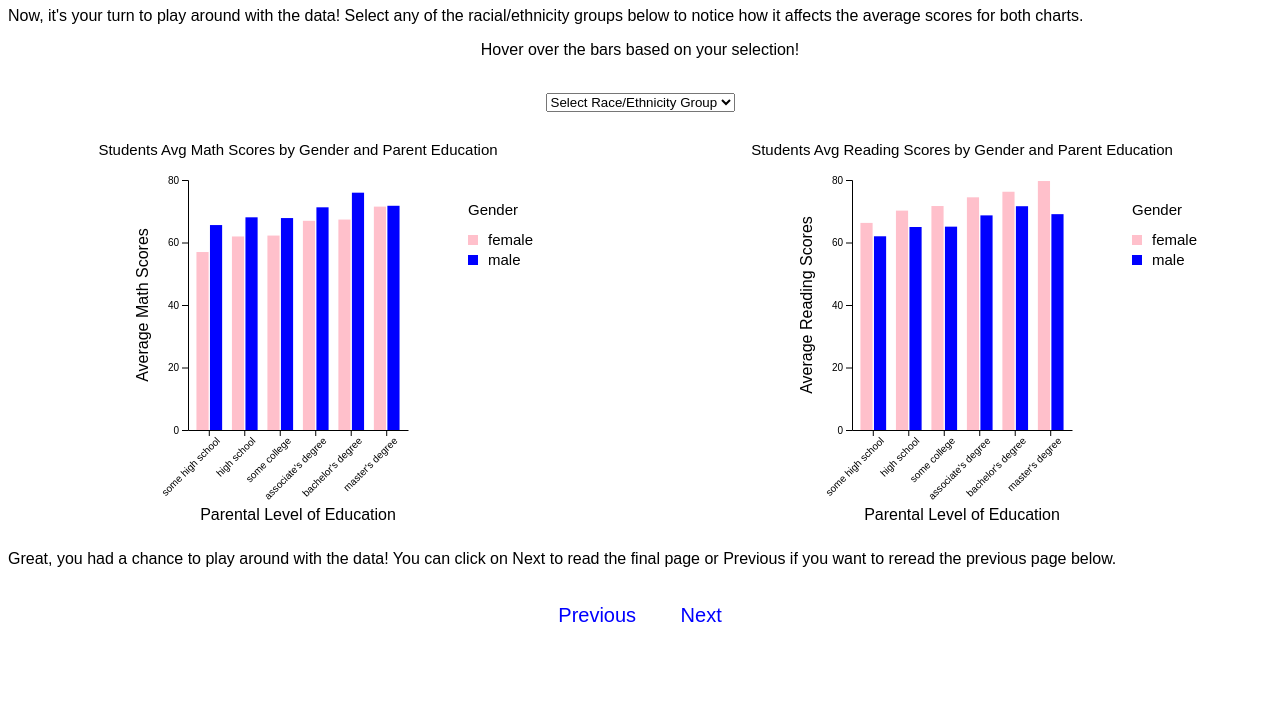
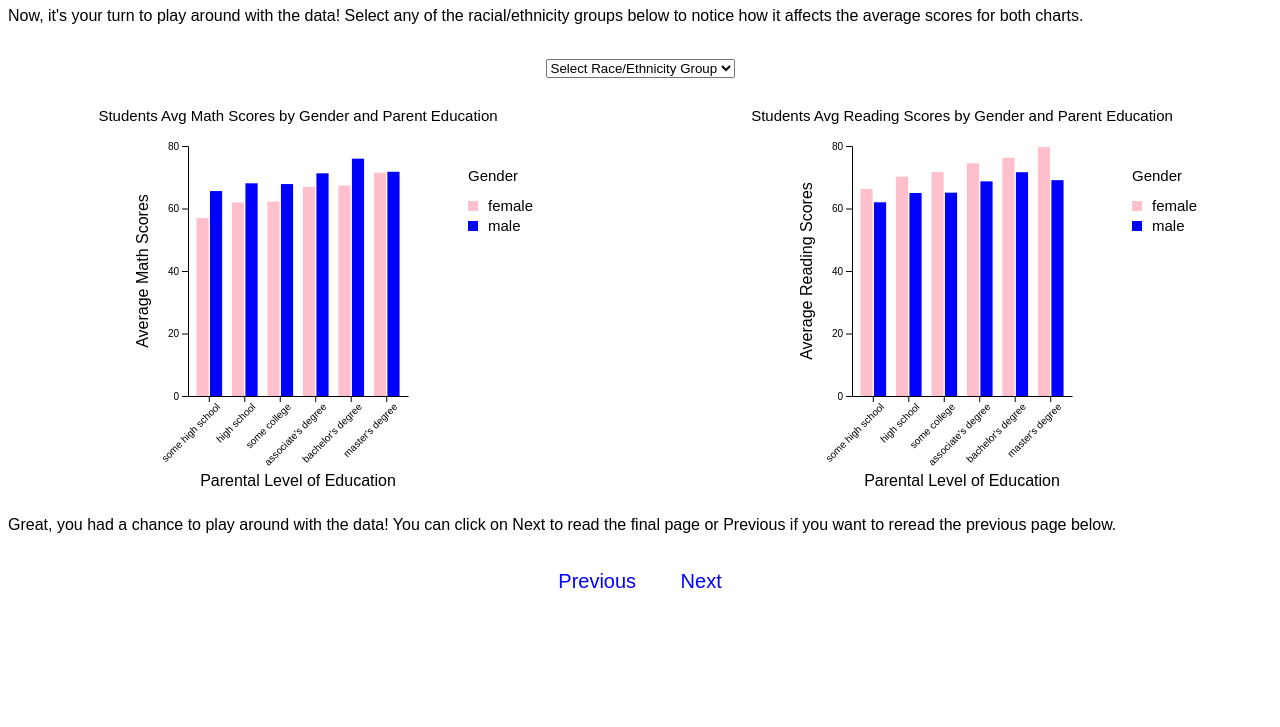
Before and after one commit to varunlaga/varunlaga.github.io, a plain HTML site: page exploration.html in a window 1280 px wide. Shown: the part 73-800 px from the top of the page. Drawn offline with nearby package versions, Linux system fonts and the light colour scheme.

Commit message:
add exploration html

```diff
--- a/exploration.html
+++ b/exploration.html
@@ -11,10 +11,6 @@
     <p style="text-align: left;">
         Now, it's your turn to play around with the data! Select any of the racial/ethnicity groups below to notice how it affects the
         average scores for both charts.
-    </p>
-
-    <p style="text-align: center;">
-        Hover over the bars based on your selection!
     </p>
 
     <br>
```
